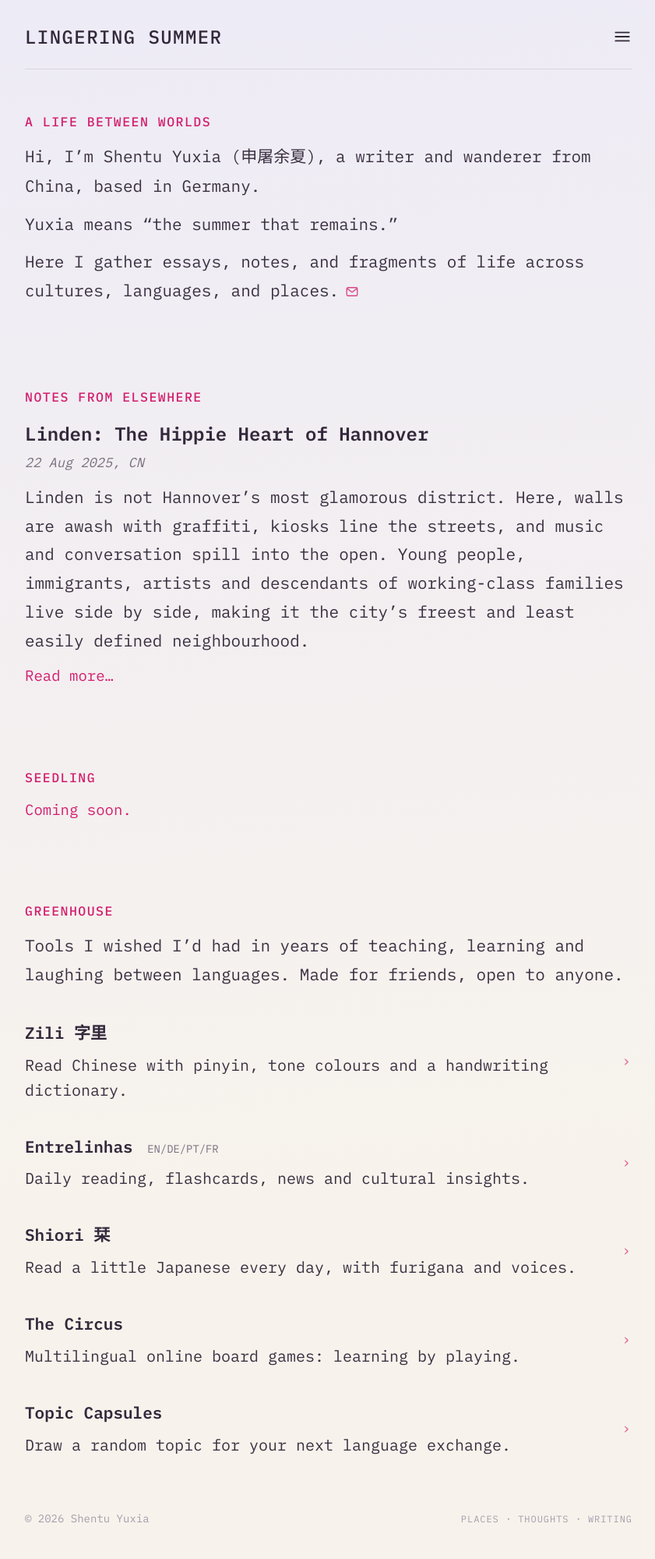
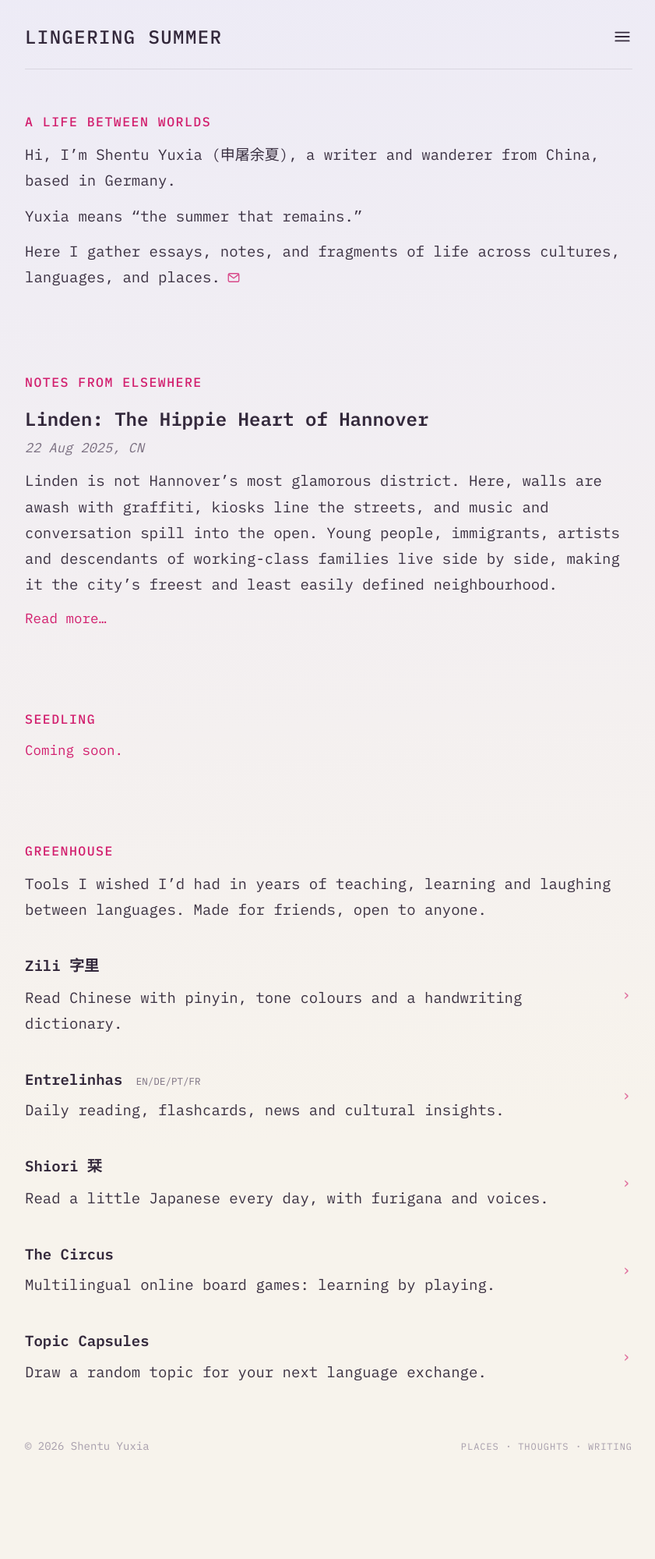
Before and after one commit to Shentuyuxia/lingersummer, a Jekyll site: the page built from index.html, in a window 1280 px wide. Shown: the whole page at 78% size, without its empty margins (218-1059 px from the left). Built offline with Jekyll 4.4.1, drawn with Linux system fonts in a browser that asks for light colours; after the commit the page ends 1906 px from its top, so only the background shows below that.

Commit message:
Body text one step smaller
Co-Authored-By: Claude Opus 5.5 <noreply@anthropic.com>
Claude-Session: https://claude.ai/code/session_015WS6KrdzTWWzbZ5CE5hxyi

```diff
--- a/index.html
+++ b/index.html
@@ -267,6 +267,10 @@ layout: null
   .hero .sub:not(.sub2){margin-top:12px!important}
   /* "Coming soon." looks like "Read more…" */
   .blk .soon{color:var(--accent)!important;font-size:clamp(17px,1.6vw,19px)!important;line-height:1.6!important}
+  /* body text one step smaller */
+  .hero .sub,.hero h1.greet,.post .lede,.ghintro,.proj.two .row .d{font-size:clamp(16px,1.5vw,19px)!important;line-height:1.75!important}
+  .proj.two .row b{font-size:clamp(16px,1.5vw,19px)!important}
+  #notes .essays a.readmore,.blk .soon{font-size:clamp(15.5px,1.4vw,17.5px)!important}
   @media (max-width:520px){ .top{padding:20px 0 16px!important} .nav{gap:8px} .hero{padding:40px 0 8px!important} }
 </style>
 </head>
```
